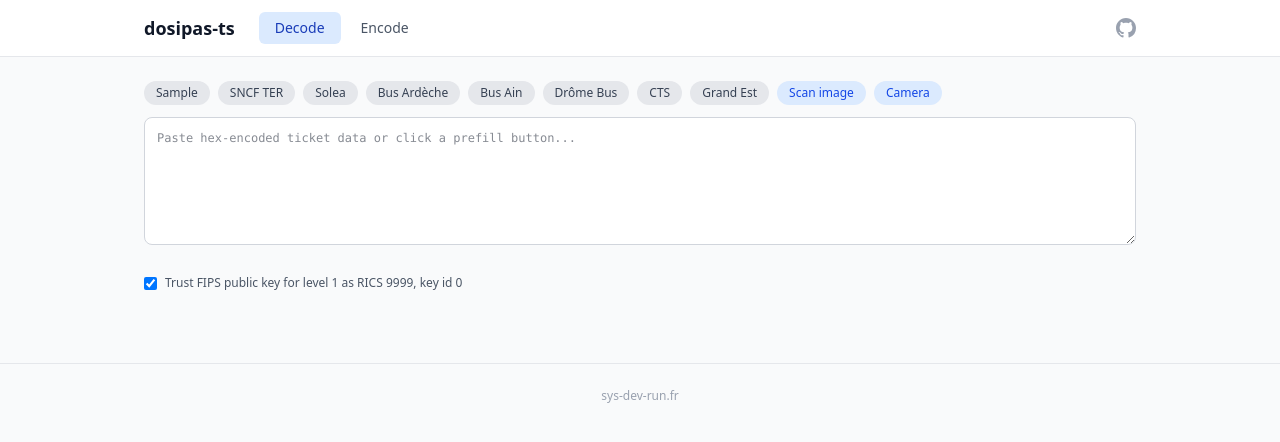
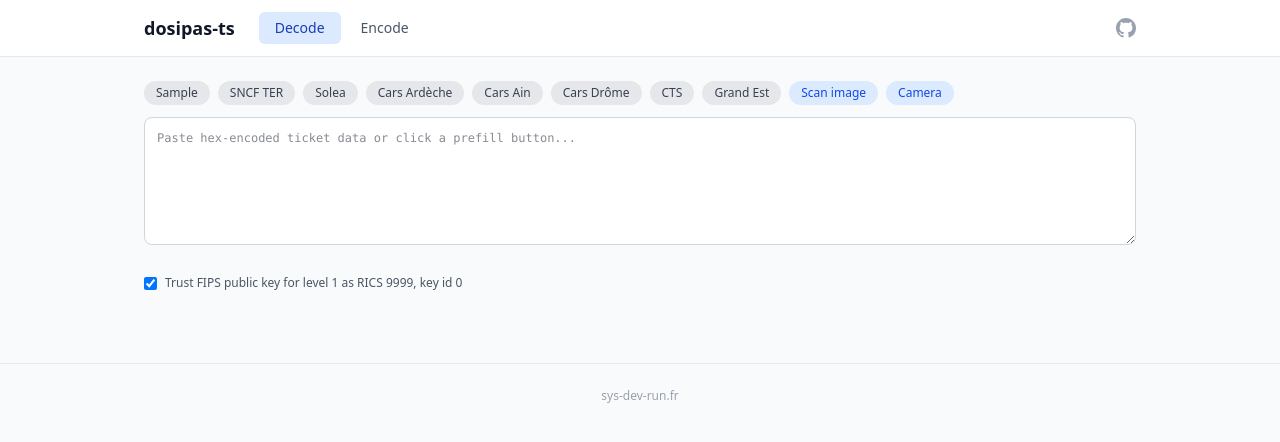
Before and after one commit to sysdevrun/dosipas-ts, a React (Vite) app in the folder website/: page / in a window 1280 px wide. Shown: the top 442 px of the page. Built offline with nearby package versions, Linux system fonts and the light colour scheme.

Commit message:
Normalize ticket labels to "Cars <département>" in HexInput
Rename prefill button labels: Bus Ardèche → Cars Ardèche,
Bus Ain → Cars Ain, Drôme Bus → Cars Drôme.

https://claude.ai/code/session_01NAa8pzg9GUivQcSjSRTcUS

```diff
--- a/website/src/components/HexInput.tsx
+++ b/website/src/components/HexInput.tsx
@@ -16,9 +16,9 @@ const PREFILLS = [
   { label: 'Sample', hex: SAMPLE_TICKET_HEX },
   { label: 'SNCF TER', hex: SNCF_TER_TICKET_HEX },
   { label: 'Solea', hex: SOLEA_TICKET_HEX },
-  { label: 'Bus Ardèche', hex: BUS_ARDECHE_TICKET_HEX },
-  { label: 'Bus Ain', hex: BUS_AIN_TICKET_HEX },
-  { label: 'Drôme Bus', hex: DROME_BUS_TICKET_HEX },
+  { label: 'Cars Ardèche', hex: BUS_ARDECHE_TICKET_HEX },
+  { label: 'Cars Ain', hex: BUS_AIN_TICKET_HEX },
+  { label: 'Cars Drôme', hex: DROME_BUS_TICKET_HEX },
   { label: 'CTS', hex: CTS_TICKET_HEX },
   { label: 'Grand Est', hex: GRAND_EST_U1_FCB3_HEX },
 ];
```
